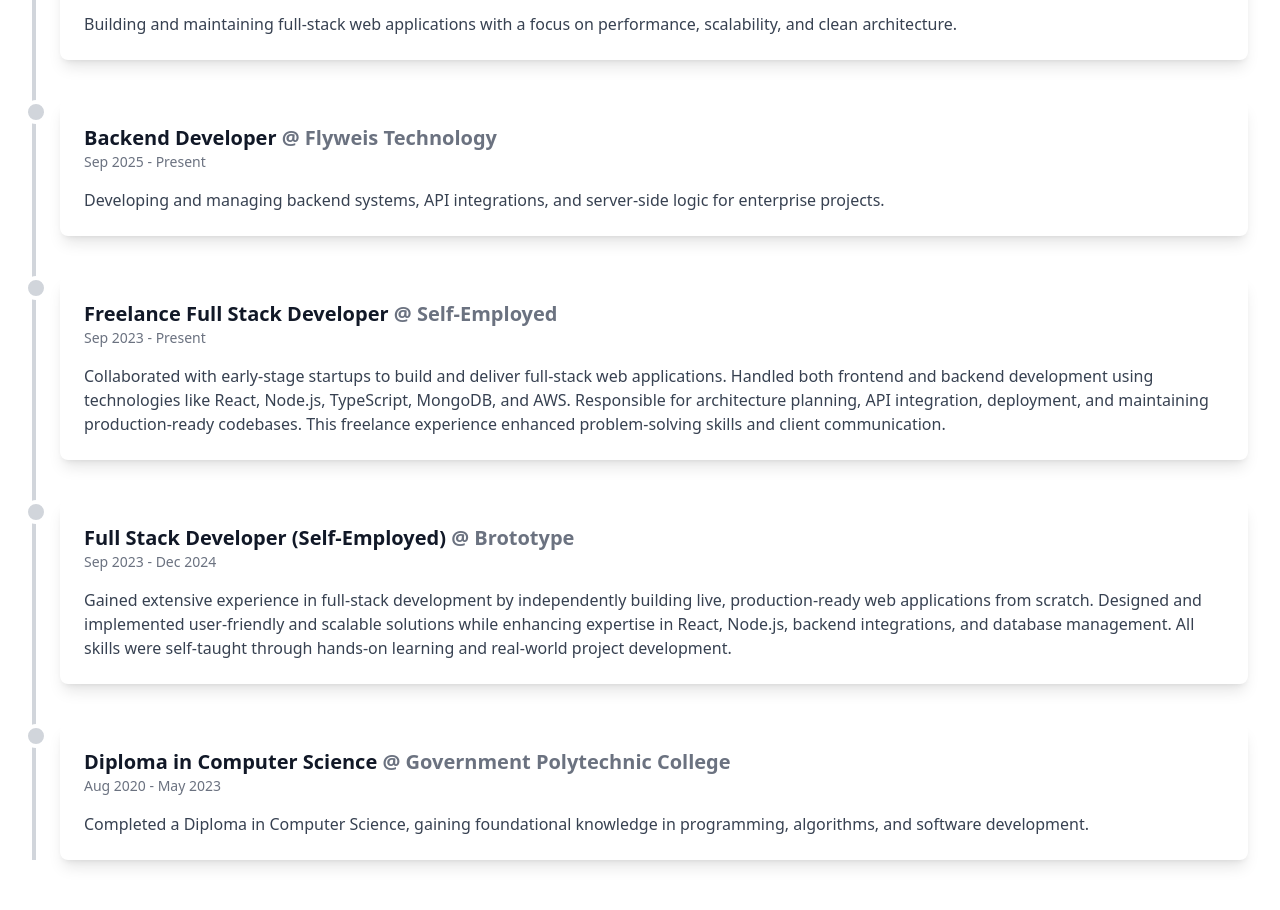
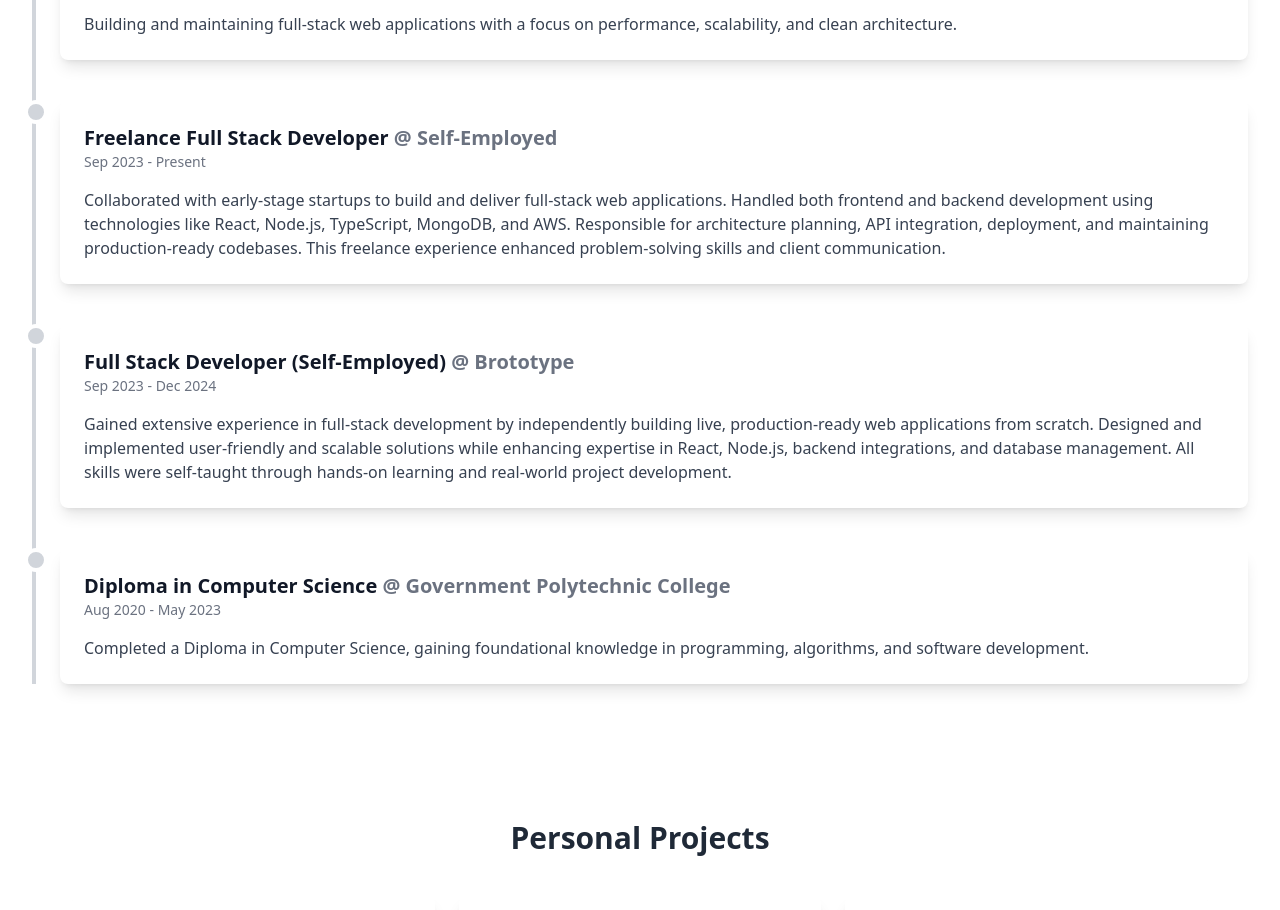
Before and after one commit to AnanthuSpace/about-me, a React (Vite) app: page / in a window 1280 px wide. Shown: the part 1920-2830 px from the top of the page. Built offline with nearby package versions, Linux system fonts and the light colour scheme; no server answers.

Commit message:
modification(experince)

```diff
--- a/src/components/Experience .jsx
+++ b/src/components/Experience .jsx
@@ -8,14 +8,6 @@
     location: "Remote",
     description:
       "Building and maintaining full-stack web applications with a focus on performance, scalability, and clean architecture.",
-  },
-  {
-    role: "Backend Developer",
-    company: "Flyweis Technology",
-    duration: "Sep 2025 - Present",
-    location: "Remote",
-    description:
-      "Developing and managing backend systems, API integrations, and server-side logic for enterprise projects.",
   },
   {
     role: "Freelance Full Stack Developer",
```
